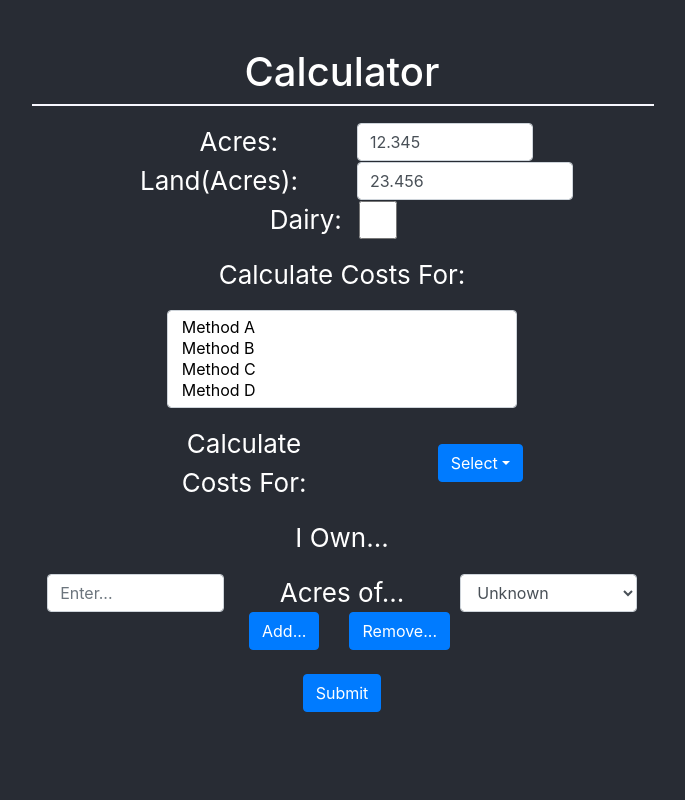
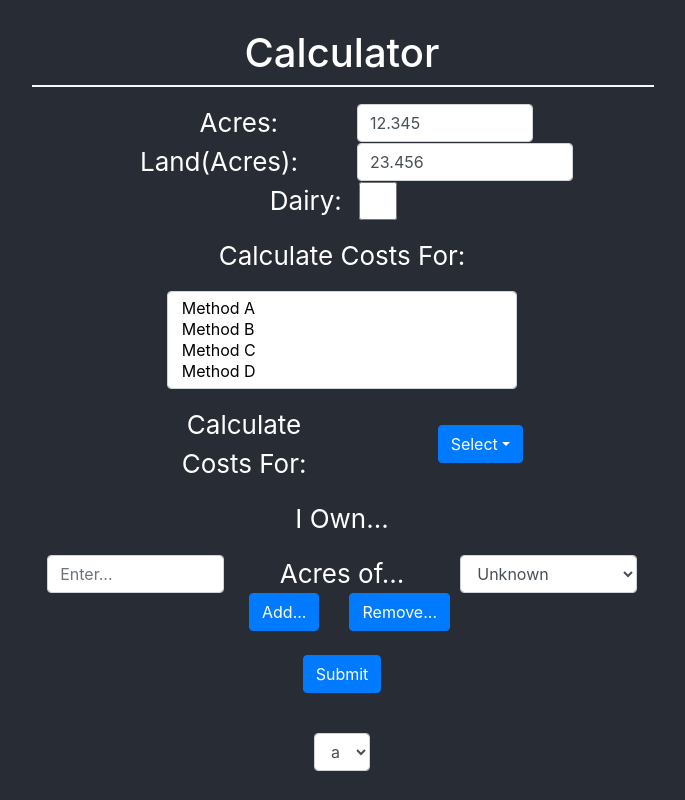
Before and after one commit to Niles-Lab/Farmers_Calculator, a React (Create React App) app: page / in a window 1280 px wide. Shown: the whole page, without its empty margins (298-983 px from the left). Built offline with nearby package versions, Linux system fonts and the light colour scheme.

Commit message:
Refactoring + Input Management
- Created skeleton for Calculator Component
- Added properties to CropInput for easy indexing
- Handled Crop Input state changes
- Refactored naming conventions

```diff
--- a/src/Calculator.js
+++ b/src/Calculator.js
@@ -1,3 +1,60 @@
+import React from "react"
+import { Form, Row, Col } from 'react-bootstrap';
+
 class Calculator extends React.Component {
 
+
+state = {
+	type: ["a", "b"],
+	amount: 0
+};
+
+
+constructor(props) {
+	super(props);
+	this.handleChange = this.handleChange.bind(this);
 }
+
+
+handleChange(event) {
+
+	//this.props.onChange(event);
+	// const target = event.target;
+	// const name = target.name;
+	// let value = target.value;
+
+
+	// this.setState({
+	// 	[name]: value
+	// });
+}
+
+render() {
+
+
+	return (
+
+	<Row>
+		<Col>
+			<Form.Control
+
+				as="select"
+				name="type"
+				type="select"
+				onChange={this.handleChange}>
+					{this.state.type.map(option => ( // Map state options to multi-select
+						<option key={option} value={option}>
+							{option}
+						</option>
+					))}
+			</Form.Control>
+		</Col>
+	</Row>
+
+
+		)
+}
+
+
+}
+export default Calculator;
--- a/src/CropInput.jsx
+++ b/src/CropInput.jsx
@@ -45,6 +45,7 @@ render() {
 				name="amount"
 				type="number"
 				step="0.01"
+				idx={this.props.id}
 				value={this.state.acres}
 				onChange={this.handleChange}>
 			</Form.Control>
@@ -58,6 +59,7 @@ render() {
 				as="select"
 				name="type"
 				type="select"
+				idx={this.props.id}
 				onChange={this.handleChange}>
 				{this.options.map(option => ( // Map state options to multi-select
 					<option key={option} value={option}>
--- a/src/Form.js
+++ b/src/Form.js
@@ -1,12 +1,14 @@
 import React from "react"
 import { Form, Dropdown, ButtonGroup, Col, Row, Container, Button } from 'react-bootstrap';
 import CropInput from './CropInput.jsx'
+import Calculator from './Calculator.js'
 
 let MAX_CROPS = 10;
 
 class CalcForm extends React.Component {
 
 // Global variables for option selections
+null_crop = {type: "Unknown", amount: 0, idx: null};
 options = ["Method A", "Method B", "Method C", "Method D"];
 opts = { // Calculate Options for "Category": ["Methods..."]
 		"Livestock": ["Method L-1", "Method L-2"],
@@ -19,10 +21,9 @@ state = {
 	acres: 12.345,
 	land: 23.456,
 	dairy: false,
-	name: "Nedrick",
 	method: [],
 	selected: [],
-	crops: [{ idx: 0 }],
+	crops: [{type: "Unknown", amount: 0, idx: 0}]
 };
 
 
@@ -30,18 +31,25 @@ constructor(props) {
 	super(props);
 	this.handleInputChange = this.handleInputChange.bind(this);
 	this.handleSubmit = this.handleSubmit.bind(this);
+	this.handleCropChange = this.handleCropChange.bind(this);
 }
 
-handleCropChange(event) {
+handleCropChange(event) { // Special handler for the CropInput Component
 	const target = event.target;
 	const name = target.name;
-	let value;
-	console.log(event.props);
-	console.log(event);
-	console.log(target);
+	const value = target.value;
+	const idx = target.attributes.idx.value;
+
+	const crops = [...this.state.crops];
+
+	crops[idx][name] = value; // Set dictionary value from master record of crops
+
+	this.setState({
+		crops,
+	});
 }
 
-handleInputChange(event) {
+handleInputChange(event) { // Generalized event handler for most components - use this when possible
 
 	const target = event.target;
 	const name = target.name;
@@ -55,10 +63,6 @@ handleInputChange(event) {
 	} else {
 		value = target.value;
 	}
-	console.log(value);
-	console.log(name);
-	console.log(target);
-	console.log(target.type);
 
 	// for(const sel of target.options) {
 	// 	if(sel.selected) {
@@ -75,6 +79,8 @@ handleInputChange(event) {
 handleSubmit(event) {
 	event.preventDefault();
 	console.log(this.state);
+	const vals = this.state;
+
 }
 
 addCrop() {
@@ -85,7 +91,7 @@ addCrop() {
 	}
 
 	const crops = [...this.state.crops,
-				{ idx: len }
+				{ type: "Unknown", amount: 0, idx: len }
 				];
 	this.setState({
 		crops,
@@ -235,7 +241,7 @@ render() {
 				<Container>
 
 					{this.state.crops.map(cr => ( // Map Variate Crop Inputs
-						<CropInput onChange={this.handleCropChange} name="crops" idx={cr.idx} />
+						<CropInput onChange={this.handleCropChange} name="crops" id={cr.idx} />
 					))}
 
 				</Container>
@@ -269,8 +275,12 @@ render() {
 			</Row>
 		</Form.Group>
 		</Form>
+
+		<Container>
+			<Calculator />
 		</Container>
 
+		</Container>
 		)
 }
 
```
